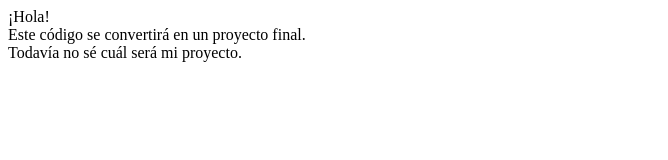
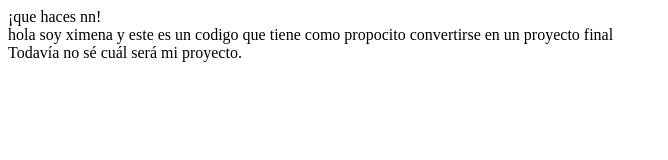
Before and after one commit to ximenamarquez1/ejemplo_github, a plain HTML site: page index.html in a window 1280 px wide. Shown: the whole page, without its empty margins (0-668 px from the left). Drawn offline with Linux system fonts and the light colour scheme.

Commit message:
Update index.html
aprender a manejar y a utilizar

```diff
--- a/index.html
+++ b/index.html
@@ -1,8 +1,8 @@
 <HTML>
 <body>
-¡Hola!
+¡que haces nn!
 <br>
-Este código se convertirá en un proyecto final.
+hola soy ximena y este es un codigo que tiene como propocito convertirse en un proyecto final
 <br>
 Todavía no sé cuál será mi proyecto.
 </body>
```
